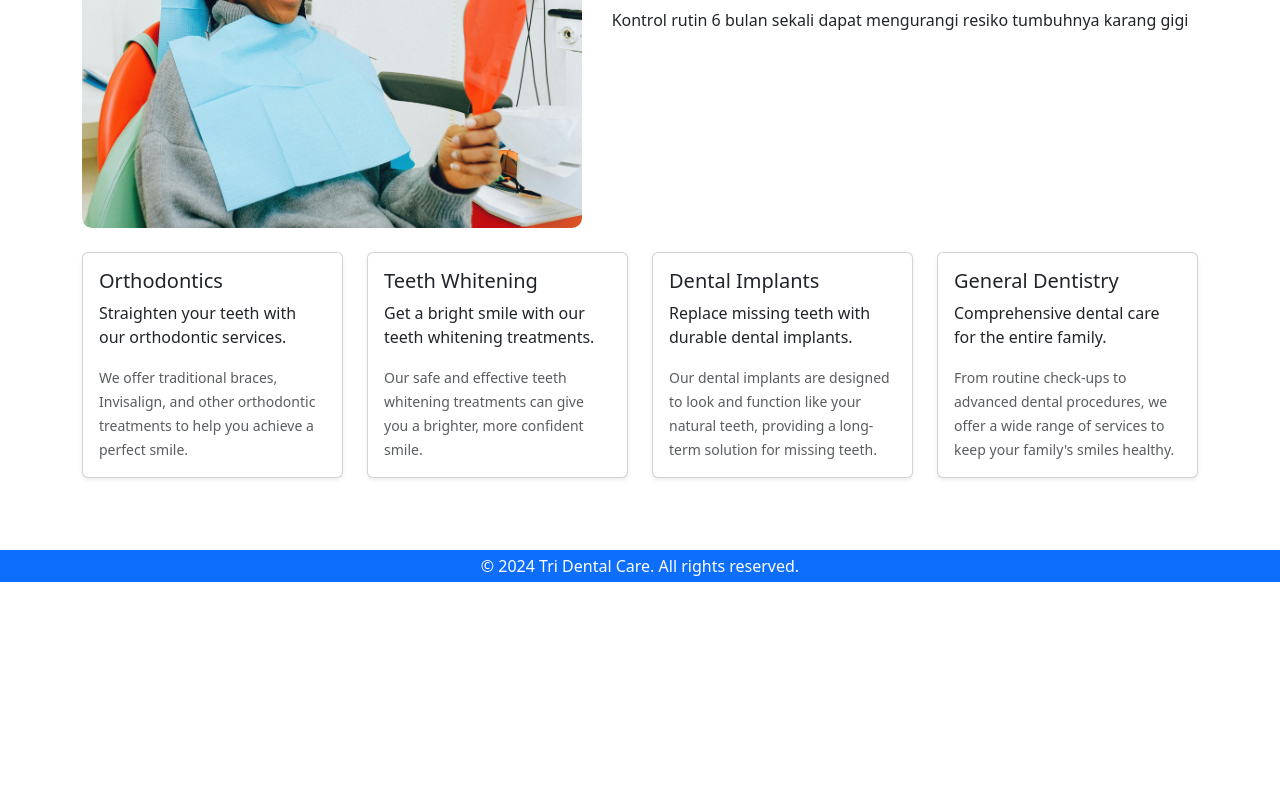
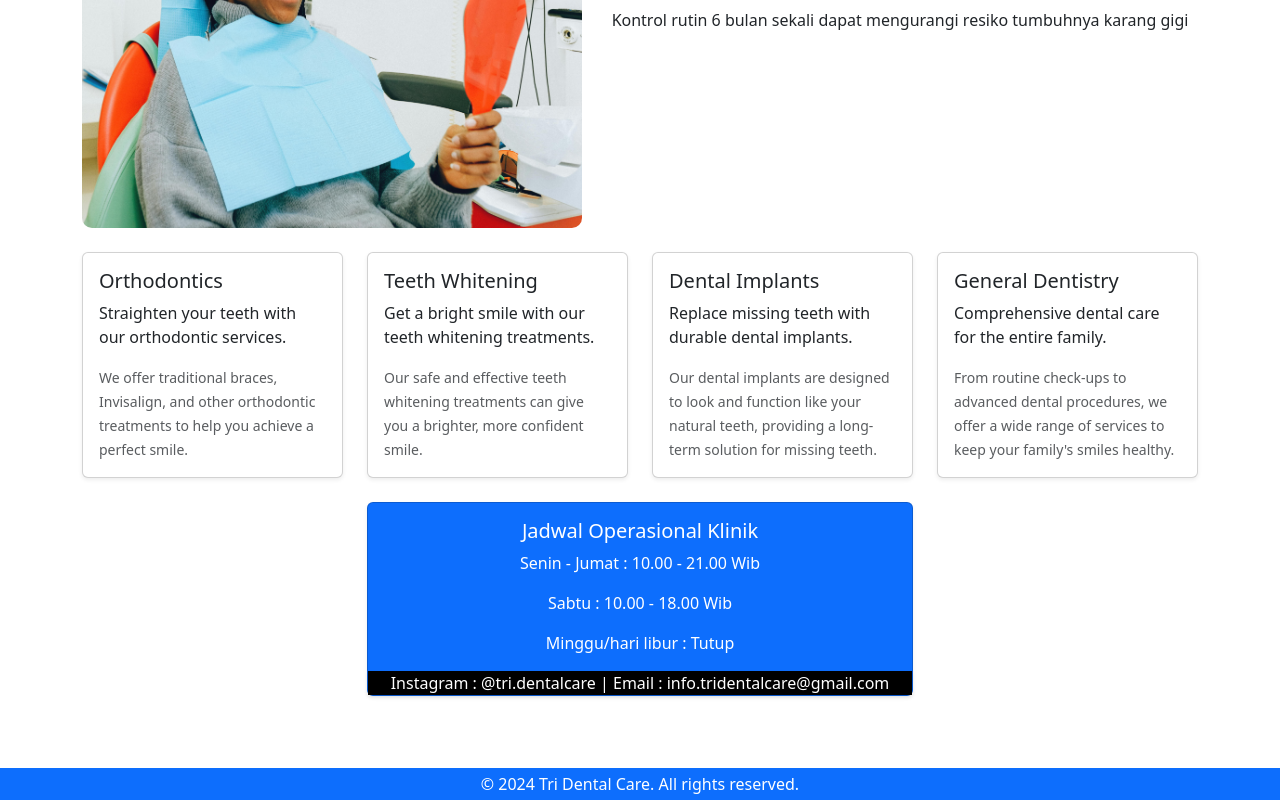
Before and after one commit to alrazak/frontend-react-tridentalcare, a React (Vite) app: page / in a window 1280 px wide. Shown: the part 1543-2343 px from the top of the page. Before the commit the page ends 2125 px from the top, so only its background shows below. Built offline with nearby package versions, Linux system fonts and the light colour scheme.

Commit message:
add: contact

```diff
--- a/src/App.jsx
+++ b/src/App.jsx
@@ -51,6 +51,21 @@ function App() {
                             description="From routine check-ups to advanced dental procedures, we offer a wide range of services to keep your family's smiles healthy."
                         />
                     </div>
+                    <div className="row d-flex justify-content-center">
+                        <div className="col-md-6">
+                            <div className="card mb-4 bg-primary text-white shadow-sm">
+                                <div className="card-body text-center">
+                                    <h5 className="card-title">Jadwal Operasional Klinik</h5>
+                                    <p className="card-text">Senin - Jumat : 10.00 - 21.00 Wib</p>
+                                    <p className="card-text">Sabtu : 10.00 - 18.00 Wib</p>
+                                    <p className="card-text">Minggu/hari libur : Tutup</p>
+                                </div>
+                                <div className="bg-black text-white text-center shadow-sm">
+                                    <p className="card-text">Instagram : @tri.dentalcare | Email : info.tridentalcare@gmail.com</p>
+                                </div>
+                            </div>
+                        </div>
+                    </div>
                 </div>
             <Footer />
         </div>
```
